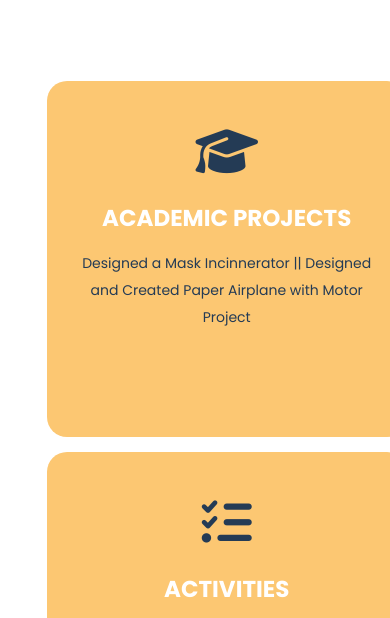
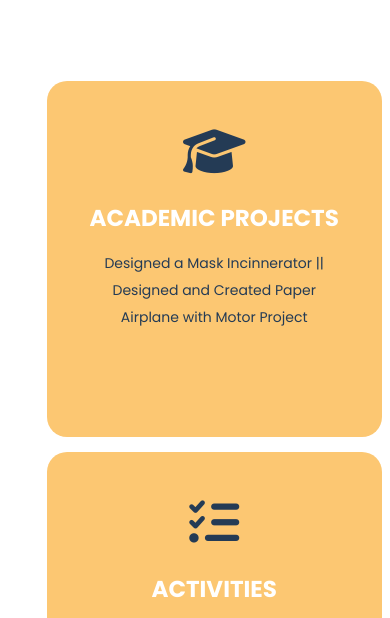
Before and after one commit to tintinguy01/Port-folio_Swiss_Tangsatjatham, a plain HTML site: page experience.html in a window 390 px wide. Shown: the part 204-822 px from the top of the page. Drawn offline with nearby package versions, Linux system fonts and the light colour scheme.

Commit message:
Add files via upload

```diff
--- a/style.css
+++ b/style.css
@@ -774,10 +774,6 @@ section {
         margin-top: -100px;
     }
 
-    .card {
-        width: 360px;
-    }
-
     .card h5 {
         text-align: center;
         position: relative;
```
